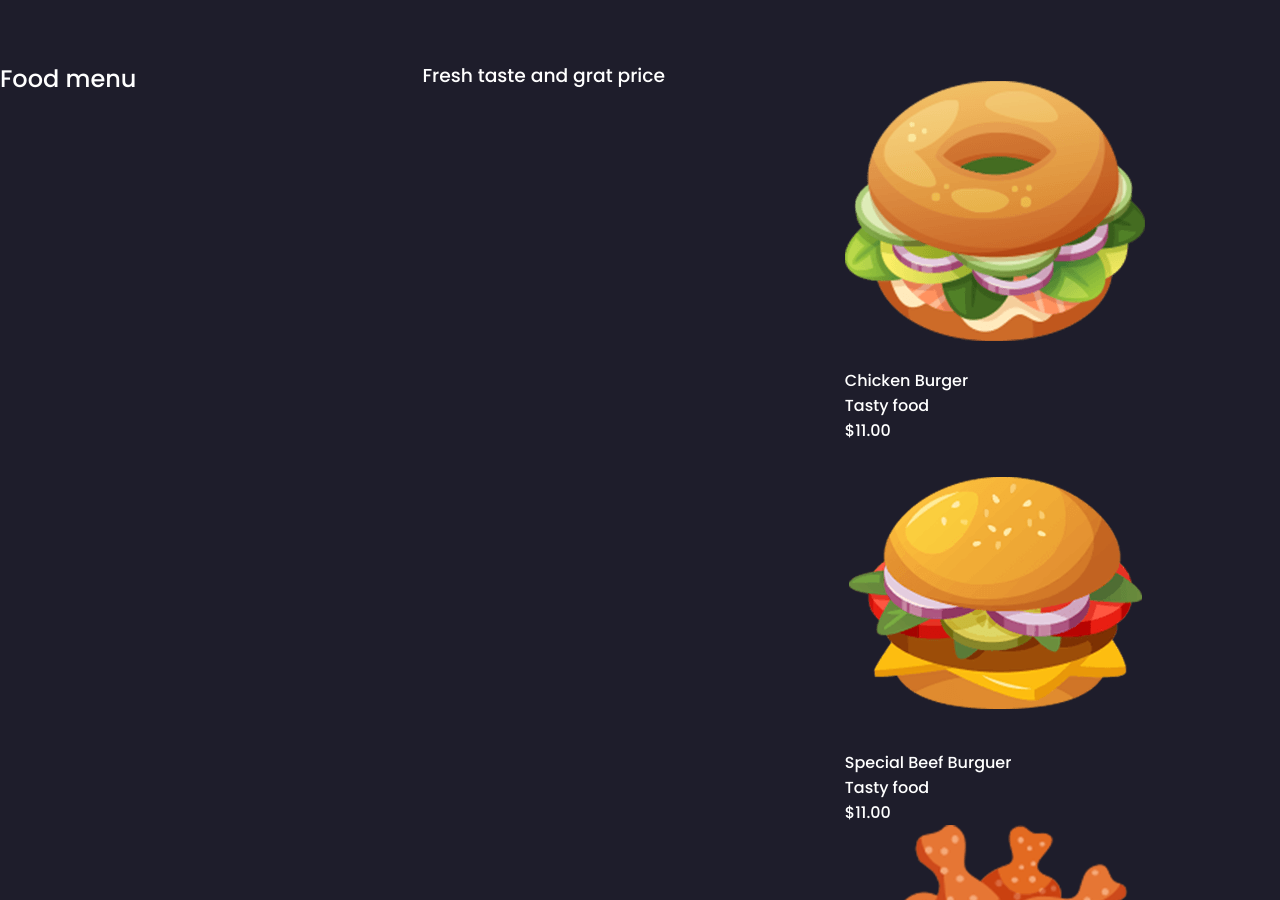
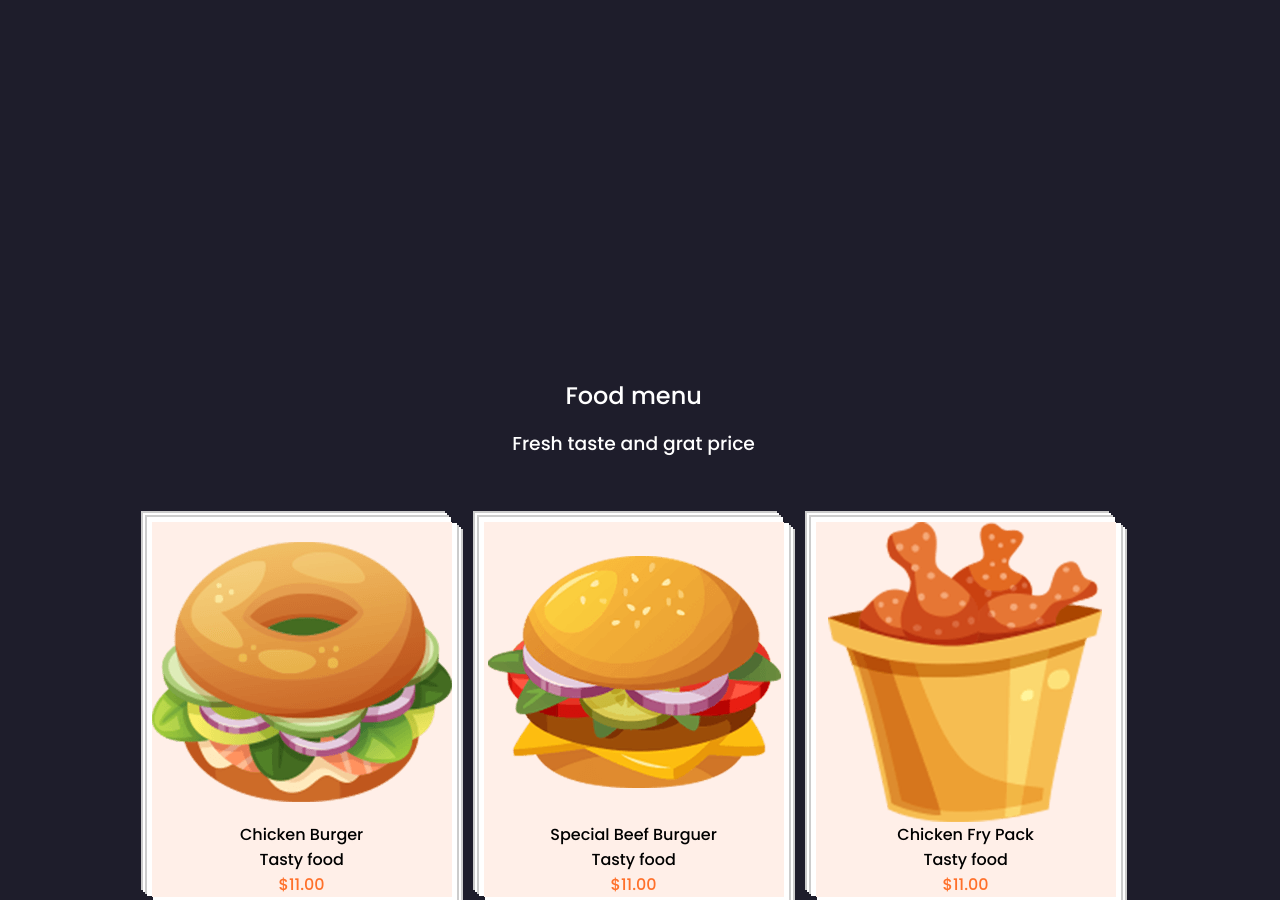
Before and after one commit to SaintHazzard/ProyectoHTML5CSS3, a plain HTML site: page index.html in a window 1280 px wide. Shown: the part 1603-2503 px from the top of the page. Drawn offline with nearby package versions, Linux system fonts and the light colour scheme.

Commit message:
style: :lipstick: Styles about and menu
Estilos configurados para la secciones about us y menu cards

```diff
--- a/css/style.css
+++ b/css/style.css
@@ -18,17 +18,18 @@ html{
 }
 body{
   width: 99vw;
-  height: 100vh;
+  height: 400vh;
 }
 
 .bodycont{
   width: 99vw;
-  height: 99vh;
+  height: 100vh;
   display: grid;
   grid-template-columns: repeat(auto-fit, minmax(200px, 1fr));
 }
 
 header{
+  background-color: #1e1d2b;
  height: 8rem;
  width: 99vw;
  display: flex;
@@ -38,6 +39,7 @@ header{
  top: 0;
  left: 0;
  align-items: center;
+ z-index: 100;
 }
 .menu{
   width: 42%;
@@ -54,7 +56,7 @@ header{
 
 
 .espacio, header{
-  height: 5rem;
+  height: 10vh;
   width: 99vw;
 }
 
@@ -133,9 +135,54 @@ header{
   }
 }
 
-.bodycont:nth-child(2){
+
+.bodycont:nth-of-type(n+2){
+margin-top: 10vh;
+}
+.bodycont:nth-of-type(2){
 align-items: center;
+justify-items: end;
+gap: 5rem;
+
 }
-.content-about{
-/* justify-content: space-around; */
+
+
+#toMenu{
+  display: flex;
+  flex-direction: column;
+  width: 99vw;
+  height: 100vh;
+  align-items: center;
+  justify-content: center;
+  gap: 1rem;
 }
+
+.card-menu{
+  margin-top: 3rem;
+  display: flex;
+  gap: 2rem;
+}
+
+.card{
+  display: flex;
+  flex-direction: column;
+  align-items: center;
+  background-color: #ffefe8;
+    box-shadow:
+        3px 3px 0px 2px #fff, /* fondo */
+        5px 5px 0px 2px #ccc, /* línea gris */
+        7px 7px 0px 2px #fff, /* espacio en blanco */
+        9px 9px 0px 2px #ccc, /* línea gris */
+        -3px -3px 0px 2px #fff, /* fondo */
+        -5px -5px 0px 2px #ccc, /* línea gris */
+        -7px -7px 0px 2px #fff, /* espacio en blanco */
+        -9px -9px 0px 2px #ccc; /* línea gris */
+}
+
+.subtitule-card, .description-food{
+  color: #000000;
+}
+
+.price-food{
+  color: #ff702a;
+}
```
